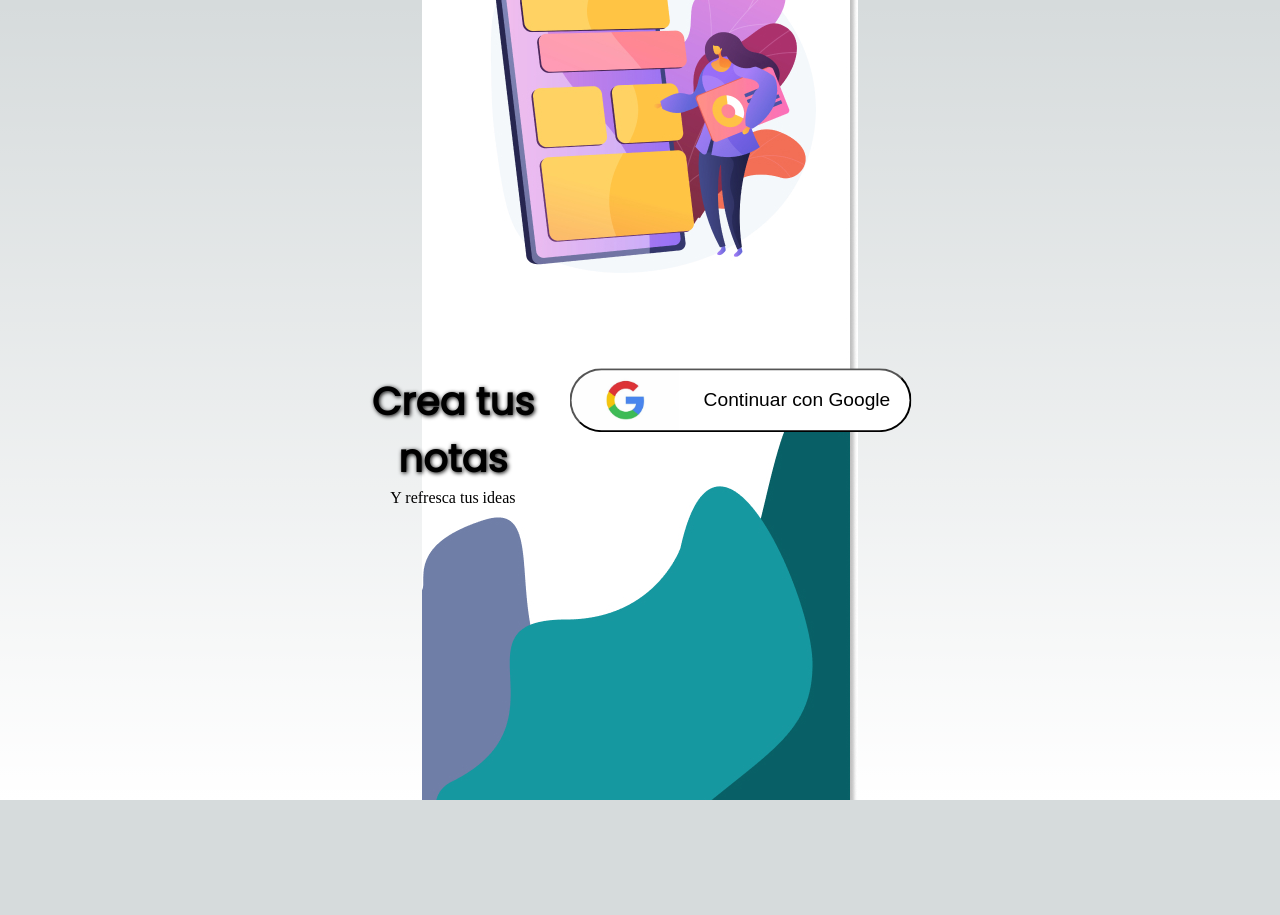
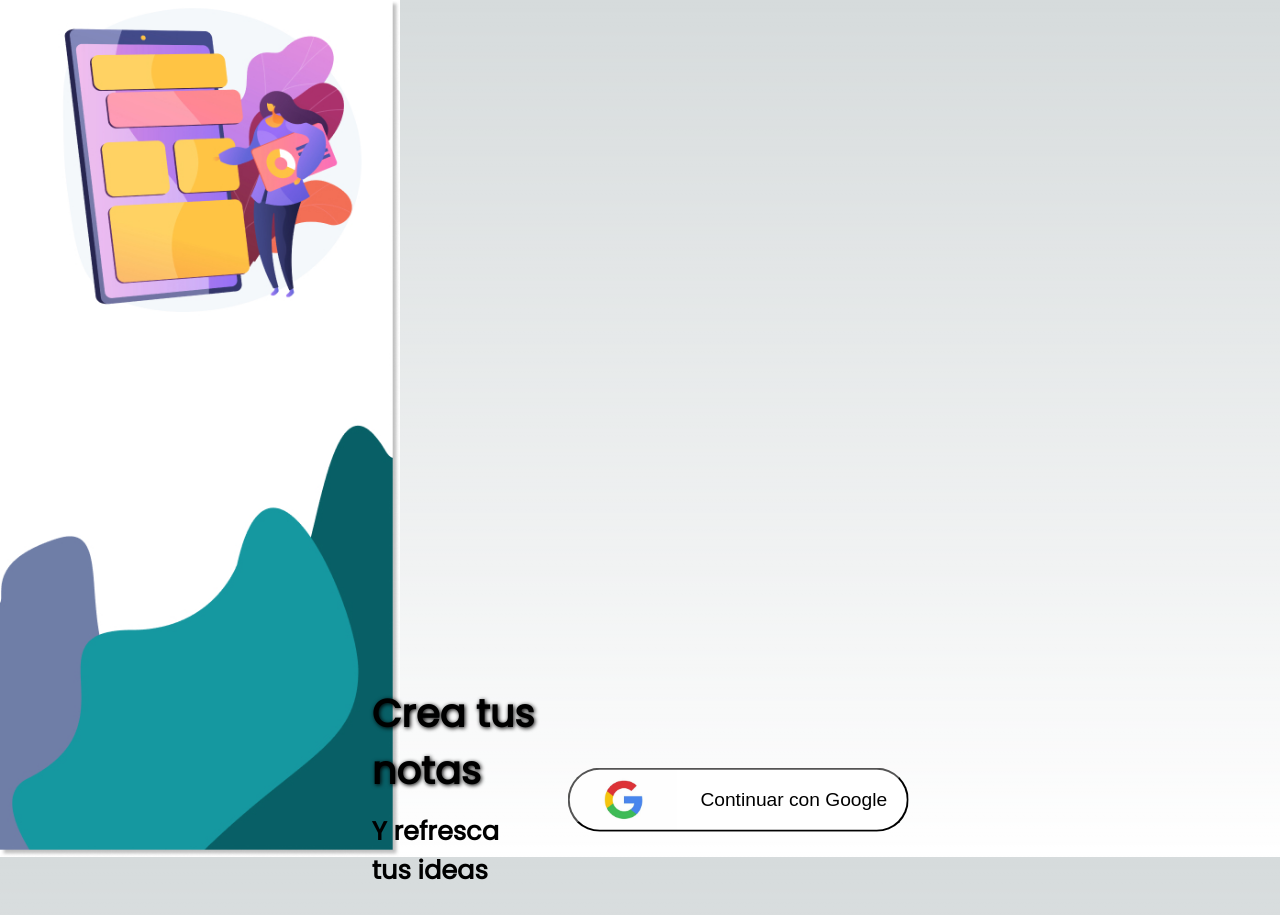
Before and after one commit to Pamepvm/DEV003-nota-ok, a Next.js app: page /Login in a window 1280 px wide. Before the commit the page ends 800 px from the top, so only its background shows below. Built offline with nearby package versions, Linux system fonts and the light colour scheme.

Commit message:
modificación de codigos para crear ruta

```diff
--- /dev/null
+++ b/pages/Home.js
@@ -0,0 +1,6 @@
+import Login from "@/pages/Login"
+export default function Home() {
+  <>
+  <Login/>
+  </>
+}
--- a/pages/Login.js
+++ b/pages/Login.js
@@ -1,19 +1,28 @@
 import React from 'react';
 import styles from '../styles/Login.module.css';
 import { googleAuth } from './funcionesfirebase.js';
-
+import Image from 'next/image';
+import { useRouter } from 'next/router'
 
 const Login = () => {
+  const router = useRouter();
+  function Init() {
+    ;
+    console.log('hola');
+    googleAuth(router);
+    // router.push('/Wall');routers declara en la funcion google auth
+  };
+
     return (
 
       <div className={styles.container}>
-    <img className='img' src="/Images/fondopad.jpg" alt="fondo"/>
+        <img src="/Images/fondopad.jpg" alt="fondo" className={styles.fondo} />
         <div className={styles.content}>
           <div>
             <h1 className={styles.title}>Crea tus notas</h1>
-          <p>Y refresca tus ideas</p>
+            <p className={styles.p}>Y refresca tus ideas</p>
           </div>
-        <button className={`${styles.button} button`} onClick={googleAuth}><span className="button-text">Continuar con Google</span></button>
+          <button className={`${styles.button} button`} onClick={Init}>Continuar con Google</button>
         </div>
       </div>
     );
--- a/pages/_app.js
+++ b/pages/_app.js
@@ -1,5 +1,6 @@
+import '../styles/Login.module.css'
 import '@/styles/globals.css'
-
+import {firebaseConfig} from './confirebase.js' //importar conf de firebase
 export default function App({ Component, pageProps }) {
   return <Component {...pageProps} />
 }
--- a/pages/funcionesfirebase.js
+++ b/pages/funcionesfirebase.js
@@ -1,7 +1,7 @@
 import { auth } from "./confirebase.js";
 import { signInWithPopup, GoogleAuthProvider } from "firebase/auth";
 
-export const googleAuth = () => {
+export const googleAuth = (router) => {
   const provider = new GoogleAuthProvider();
   signInWithPopup(auth, provider)
   .then((result) => {
@@ -10,9 +10,13 @@ export const googleAuth = () => {
     const token = credential.accessToken;
     // The signed-in user info.
     const user = result.user;
-    console.log(user,'user')
+    console.log(user, 'user')
+    if(user.emailVerified){
+       router.push('/Wall');
+    }
     // IdP data available using getAdditionalUserInfo(result)
     // ...
+   if (!user.emailVerified) throw new Error('Email not verified');
   }).catch((error) => {
     // Handle Errors here.
     const errorCode = error.code;
--- a/pages/index.js
+++ b/pages/index.js
@@ -3,7 +3,7 @@ import Image from 'next/image'
 import { Inter } from 'next/font/google'
 import styles from '@/styles/Home.module.css'
 import Login from './Login.js'
-
+import Wall from './Wall.js'
 
 
 const inter = Inter({ subsets: ['latin'] })
@@ -20,7 +20,9 @@ export default function Home() {
       <main className={`${styles.main} ${inter.className}`}>
 
 
-       <Login></Login>
+        <Login></Login>
+        <Wall></Wall>
+
       </main>
     </>
   )
--- a/styles/Login.module.css
+++ b/styles/Login.module.css
@@ -1,44 +1,36 @@
 @import url('https://fonts.googleapis.com/css2?family=Poppins&display=swap');
 
+
 .container {
-
-  background-size: cover;
-  background-position: center;
+  background-color: aliceblue;
   display: flex;
   flex-direction: column;
   align-items: center;
-  justify-content: center;
-  height: 100vh;
+  align-items: center;
+  width: 400px;
+  height: auto;
 }
 
+.fondo{
+  width: 400px;
+  height: auto;
 
-.backgroundImage {
-  position: absolute;
-  top: 0;
-  left: 0;
-  width: 100%;
-  height: auto;
-  z-index: -1;
-  object-fit: cover;
 }
-
 .content {
   position: absolute;
-  top: 50%;
+  top: 100%;
   left: 50%;
   transform: translate(-50%, -50%);
   text-align: center;
   display: flex;
   flex-direction: column;
   align-items: center;
-  justify-content: center;
   max-width: 100%;
 }
 
 .logo {
   width: 50%;
   max-width: 200px;
-
 }
 
 .title {
@@ -49,6 +41,13 @@
   text-shadow: 1px 1px 4px black;
   margin-bottom: 0.1rem;
   margin-top: 5rem;
+}
+
+.p{
+  font-family: 'Poppins', sans-serif;
+  font-size: 2vw;
+  font-weight: bold;
+  color: black;
 }
 
 .button {
@@ -82,20 +81,36 @@
 @media (max-width: 600px) {
   .container {
     width: 100%;
+    padding: 0 1rem;
   }
 }
 
 @media (min-width: 768px) {
   .content {
     flex-direction: row;
+    justify-content: space-between;
+    align-items: center;
   }
   .title {
     font-size: 4vw;
+    margin-top: 0;
+    margin-bottom: 1vw;
+    text-align: left;
+  }
+  .p {
+    font-size: 2vw;
+    margin-top: 0;
+    margin-bottom: 2vw;
+    text-align: left;
   }
   .button {
-    font-size: 1vw;
+    font-size: 1.5vw;
     margin-top: 0;
-    margin-left: 2rem;
+    margin-left: 2vw;
+  }
+  .buttonText {
+    font-size: 2vw;
+    margin-left: 3vw;
   }
 }
 
```
Also changed, not shown: pages/Wall.js (added, +9 -0 lines). Lines whose indentation alone changed are shown as unchanged.
